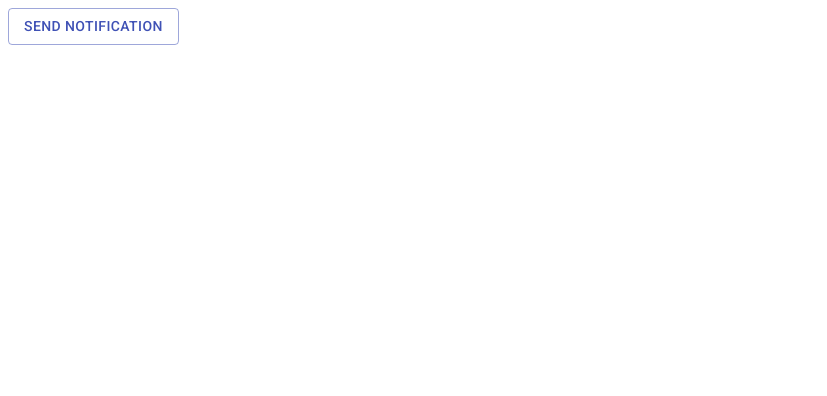
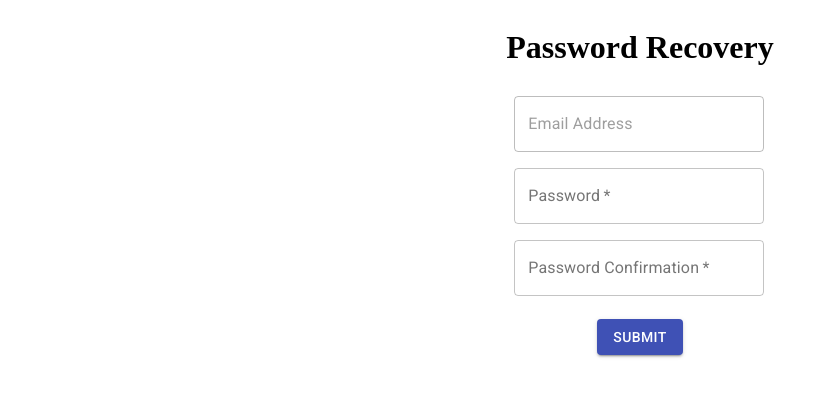
Before and after one commit to dylansalim3/Library-Management-System-Frontend, a React (Create React App) app: page /password-recovery/1 in a window 1280 px wide. Shown: the top 396 px of the page, without its empty margins (0-827 px from the left). Built offline with nearby package versions, Linux system fonts and the light colour scheme; no server answers.

Commit message:
Added reset password function

```diff
--- a/package.json
+++ b/package.json
@@ -15,6 +15,7 @@
     "date-fns": "^2.14.0",
     "jwt-decode": "^2.2.0",
     "material-ui-dropzone": "^3.4.0",
+    "notistack": "^1.0.0",
     "prop-types": "^15.7.2",
     "react": "^16.13.1",
     "react-barcode": "^1.4.0",
--- a/src/App.js
+++ b/src/App.js
@@ -25,7 +25,8 @@ import BackupDatabasePage from "./pages/admin/BackupDatabase/BackupDatabasePage"
 import usePushNotifications from "./UsePushNotifications";
 import Button from "@material-ui/core/Button";
 import Grid from "@material-ui/core/Grid";
-import ForgetPassword from "./pages/forget-password";
+import ForgetPasswordPage from "./pages/ForgetPasswordPage";
+import ResetPasswordPage from "./pages/ResetPasswordPage";
 
 axios.defaults.baseURL = 'http://localhost:5000';
 
@@ -45,12 +46,13 @@ function App() {
                 {/* <Navbar /> */}
 
                 <div className="container">
-                    <Button variant={"outlined"} color={"primary"} onClick={()=>{
-                        onClickSendNotification();
-                    }}>Send
-                        Notification</Button>
+                    {/*<Button variant={"outlined"} color={"primary"} onClick={()=>{*/}
+                        {/*onClickSendNotification();*/}
+                    {/*}}>Send*/}
+                        {/*Notification</Button>*/}
                     <Route exact path="/" component={Login}/>
-                    <Route exact path="/forget-password" component={ForgetPassword}/>
+                    <Route exact path="/forget-password" component={ForgetPasswordPage}/>
+                    <Route exact path="/password-recovery/:hash" component={ResetPasswordPage}/>
 
                     {/*registration*/}
                     <Route exact path="/account-registration/:hash" component={Registration}/>
--- a/src/index.js
+++ b/src/index.js
@@ -1,10 +1,13 @@
 import React from 'react';
 import ReactDOM from 'react-dom';
 import App from './App';
+import { SnackbarProvider } from 'notistack';
 
 ReactDOM.render(
   <React.StrictMode>
-    <App />
+    <SnackbarProvider maxSnack={1}>
+        <App />
+    </SnackbarProvider>
   </React.StrictMode>,
   document.getElementById('root')
 );
--- a/src/pages/forget-password.js
+++ b/src/pages/ForgetPasswordPage.js
@@ -1,6 +1,5 @@
 import React, {useState} from 'react';
 import Grid from "@material-ui/core/Grid";
-import {topgreen} from "../style/Color";
 import TextField from "@material-ui/core/TextField";
 import {useForm} from "react-hook-form";
 import {Button} from "@material-ui/core";
@@ -8,36 +7,39 @@ import * as axios from "axios";
 import Snackbar from "@material-ui/core/Snackbar";
 import Alert from "@material-ui/lab/Alert";
 
-const ForgetPassword = () => {
-    const [recoveryEmail, setRecoveryEmail] = useState(null);
+const ForgetPasswordPage = () => {
+    const [recoveryEmail, setRecoveryEmail] = useState('');
     const {register, handleSubmit, watch, setValue, errors} = useForm();
     const [openErrorSnackbar, setOpenErrorSnackbar] = React.useState(false);
     const [openSuccessSnackbar, setOpenSuccessSnackbar] = React.useState(false);
 
     const onChange = (e) => {
         setRecoveryEmail(e.target.value);
-    }
+    };
 
     const onSubmit = () => {
-        axios.post("users/reset-password", {email: recoveryEmail}).then(result => {
+        axios.post("users/password-recovery", {
+            email: recoveryEmail,
+            resetPasswordLinkPrefix: process.env.REACT_APP_WEB_BASE_URL + '/password-recovery'
+        }).then(result => {
             setOpenSuccessSnackbar(true);
         }).catch(err => {
             setOpenErrorSnackbar(true);
         });
-    }
+    };
 
     return (
         <Grid
             container
-            spacing={1}
             style={{
                 flexDirection: 'column',
                 alignItems: 'center',
-                backgroundColor: '#F1F1F1',
                 height: '100vh',
             }}
         >
-            <h1 style={{color: topgreen}}>Reset Password</h1>
+
+            <h1>Reset Password</h1>
+            <p>Enter your email and we'll send you a link to get back into your account.</p>
 
             <form onSubmit={handleSubmit(onSubmit)}>
                 <TextField
@@ -45,7 +47,12 @@ const ForgetPassword = () => {
                     label="Email Address"
                     variant="outlined"
                     name="email"
-                    inputRef={register({required: true})}
+                    inputRef={register({
+                        required: true, pattern: {
+                            value: /^[A-Z0-9._%+-]+@[A-Z0-9.-]+\.[A-Z]{2,}$/i,
+                            message: "invalid email address"
+                        }
+                    })}
                     error={errors?.email}
                     helperText={errors?.email && "Please enter a valid email address"}
                     value={recoveryEmail}
@@ -60,6 +67,7 @@ const ForgetPassword = () => {
                 </div>
 
             </form>
+
             <Snackbar open={openErrorSnackbar} autoHideDuration={3000} onClose={() => {
                 setOpenErrorSnackbar(false)
             }}>
@@ -80,7 +88,8 @@ const ForgetPassword = () => {
                 </Alert>
             </Snackbar>
         </Grid>
+
     );
 };
 
-export default ForgetPassword;
+export default ForgetPasswordPage;
--- /dev/null
+++ b/src/pages/ResetPasswordPage.js
@@ -0,0 +1,151 @@
+import React, {useEffect, useState} from 'react';
+import Grid from "@material-ui/core/Grid/Grid";
+import TextField from "@material-ui/core/TextField/TextField";
+import {useForm} from "react-hook-form";
+import {Button} from "@material-ui/core";
+import axios from "axios";
+import Snackbar from "@material-ui/core/Snackbar/Snackbar";
+import Alert from "@material-ui/lab/Alert/Alert";
+import {useSnackbar} from "notistack";
+import AlertDialog from "../components/AlertDialog";
+import Box from "@material-ui/core/Box/Box";
+
+const ResetPasswordPage = (props) => {
+    const [verificationHash, setVerificationHash] = useState(null);
+    const [email, setEmail] = useState('');
+    const [password, setPassword] = useState('');
+    const [confirmationPassword, setConfirmationPassword] = useState('');
+
+    const {register, handleSubmit, watch, setValue, errors} = useForm();
+    const [showSuccessDialog, setShowSuccessDialog] = useState(false);
+    // const [openErrorSnackbar, setOpenErrorSnackbar] = React.useState(false);
+    // const [openSuccessSnackbar, setOpenSuccessSnackbar] = React.useState(false);
+
+    const {enqueueSnackbar} = useSnackbar();
+
+    useEffect(() => {
+        const {match: {params}} = props;
+        setVerificationHash(params.hash);
+        axios.post('users/get-user-by-verification-hash', {
+            hash: params.hash,
+        }).then(res => {
+            if (res.data.user) {
+                setEmail(res.data.user.email);
+            }
+        })
+    }, []);
+
+    const onSubmit = () => {
+        axios.post('users/reset-password', {
+            'email': email,
+            'verificationHash': verificationHash,
+            'newPassword': confirmationPassword
+        }).then(res => {
+            setShowSuccessDialog(true);
+        }).catch(err => {
+            enqueueSnackbar('Password reset failed', {variant: 'error', transitionDuration: 1000});
+        })
+    };
+
+    const isPasswordEqual = () => password === confirmationPassword;
+
+    const onCloseSuccessfulModal = () => {
+        setShowSuccessDialog(false);
+        props.history.push('/');
+    };
+
+    return (
+        <Box display="flex" justifyContent="center">
+            <form onSubmit={handleSubmit(onSubmit)}>
+                <Box>
+                    <h1>Password Recovery</h1>
+                </Box>
+                <Box p={1}>
+                    <TextField
+                        style={{width: '250px'}}
+                        label="Email Address"
+                        variant="outlined"
+                        name="email"
+                        disabled
+                        value={email}
+                    />
+                </Box>
+                <Box p={1}>
+                    <TextField
+                        style={{width: '250px'}}
+                        label="Password"
+                        variant="outlined"
+                        name="password"
+                        inputRef={register({
+                            // required: 'Field cannot leave blank',
+                            min: {value: 8, message: "Password must contain minimum 8 characters"},
+                            pattern: {
+                                value: /^(?=.*\d)(?=.*[a-zA-Z]).{8,}$/i,
+                                message: "Password must contain at least 1 letter and 1 number"
+                            }
+                        })}
+                        required
+                        onChange={(e) => setPassword(e.target.value)}
+                        error={errors?.password!=null}
+                        helperText={errors?.password && errors.password.message}
+                        value={password}
+                        // type="password"
+                    />
+                </Box>
+                <Box p={1}>
+                    <TextField
+                        style={{width: '250px'}}
+                        label="Password Confirmation"
+                        variant="outlined"
+                        name="confirmationPassword"
+                        inputRef={register({
+                            required: 'Field cannot leave blank',
+                            validate: {isPasswordEqual: value => isPasswordEqual() || 'Both password must be equal'}
+                        })}
+                        error={errors?.confirmationPassword!=null}
+                        helperText={errors?.confirmationPassword && errors.confirmationPassword.message}
+                        value={confirmationPassword}
+                        // type="password"
+                        onChange={(e) => setConfirmationPassword(e.target.value)}
+                        required
+                    />
+                </Box>
+
+                <div className="flex-justify-center" style={{marginTop: 15}}>
+                    <Button variant="contained"
+                            color="primary" type="submit">
+                        Submit
+                    </Button>
+                </div>
+            </form>
+            <AlertDialog
+                title="Password Reset Successful"
+                desc="Your password have been updated. Proceed to Login"
+                confirmationText="OK"
+                showAlertModal={showSuccessDialog}
+                onCloseConfirmationModal={onCloseSuccessfulModal}
+            />
+            {/*<Snackbar open={openErrorSnackbar} autoHideDuration={3000} onClose={() => {*/}
+            {/*setOpenErrorSnackbar(false)*/}
+            {/*}}>*/}
+            {/*<Alert onClose={() => {*/}
+            {/*setOpenErrorSnackbar(false)*/}
+            {/*}} severity="error">*/}
+            {/*Error occured. Please try again later*/}
+            {/*</Alert>*/}
+            {/*</Snackbar>*/}
+
+            {/*<Snackbar open={openSuccessSnackbar} autoHideDuration={3000} onClose={() => {*/}
+            {/*setOpenSuccessSnackbar(false)*/}
+            {/*}}>*/}
+            {/*<Alert onClose={() => {*/}
+            {/*setOpenSuccessSnackbar(false)*/}
+            {/*}} severity="success">*/}
+            {/*This is a success message!*/}
+            {/*</Alert>*/}
+            {/*</Snackbar>*/}
+        </Box>
+    );
+};
+
+export default ResetPasswordPage;
--- a/src/pages/admin/BackupDatabase/BackupDatabasePage.js
+++ b/src/pages/admin/BackupDatabase/BackupDatabasePage.js
@@ -76,9 +76,12 @@ const BackupDatabasePage = () => {
                                 <Grid item xs={12} md={8}>
                                     <DropzoneArea
                                         key={inputKey}
-                                        acceptedFiles={['application/x-sql','application/sql' ,'text/sql', 'text/x-sql', 'text/plain'] }
+                                        // acceptedFiles={['application/x-sql','text/octet-stream','application/sql','file' ,'text/sql', 'text/x-sql', 'text/plain'] }
                                         dropzoneText={"Drag and drop the SQL file here"}
-                                        onChange={(files) => setSQLFile(files)}
+                                        onChange={(files) => {
+                                            console.log(files)
+                                            setSQLFile(files)
+                                        }}
                                         filesLimit={1}
                                         maxFileSize={1048576}
                                         showAlerts={false}
```
Also changed, not shown: 2 other files (tests, documents, lock files or other folders).
